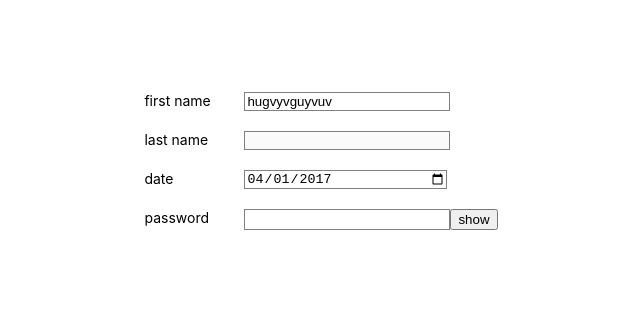
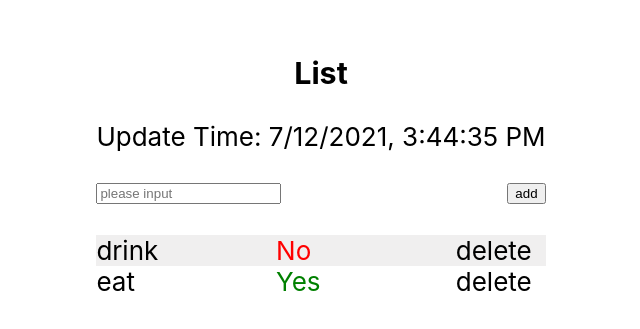
Before and after one commit to wangchong05/my-react-ts, a React (Create React App) app: page / in a window 1280 px wide. Shown: the part 239-568 px from the top of the page, without its empty margins (319-959 px from the left). Built offline with nearby package versions, Linux system fonts and the light colour scheme.

Commit message:
App.tsx update

```diff
--- a/src/App.tsx
+++ b/src/App.tsx
@@ -1,15 +1,15 @@
 import React from 'react';
 // import logo from './logo.svg';
 import './App.css';
-import About from './Pages/About/About';
-// import TodoList from './Pages/TodoList/TodoList';
+// import About from './Pages/About/About';
+import TodoList from './Pages/TodoList/TodoList';
 
 function App() {
   return (
     <div className="App">
       <header className="App-header">
-        <About />
-        {/* <TodoList /> */}
+        {/* <About /> */}
+        <TodoList />
       </header>
     </div>
   );
```
